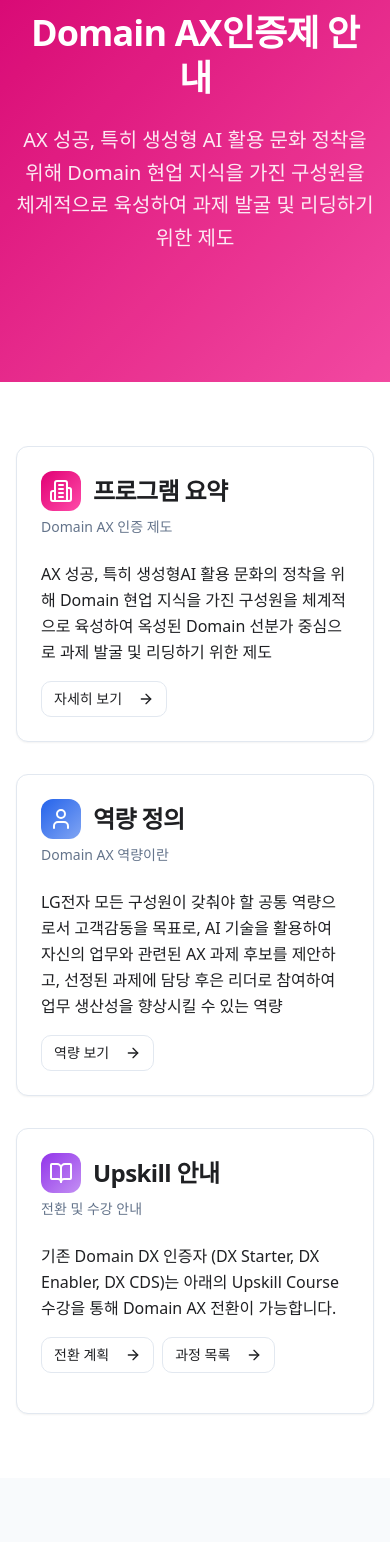
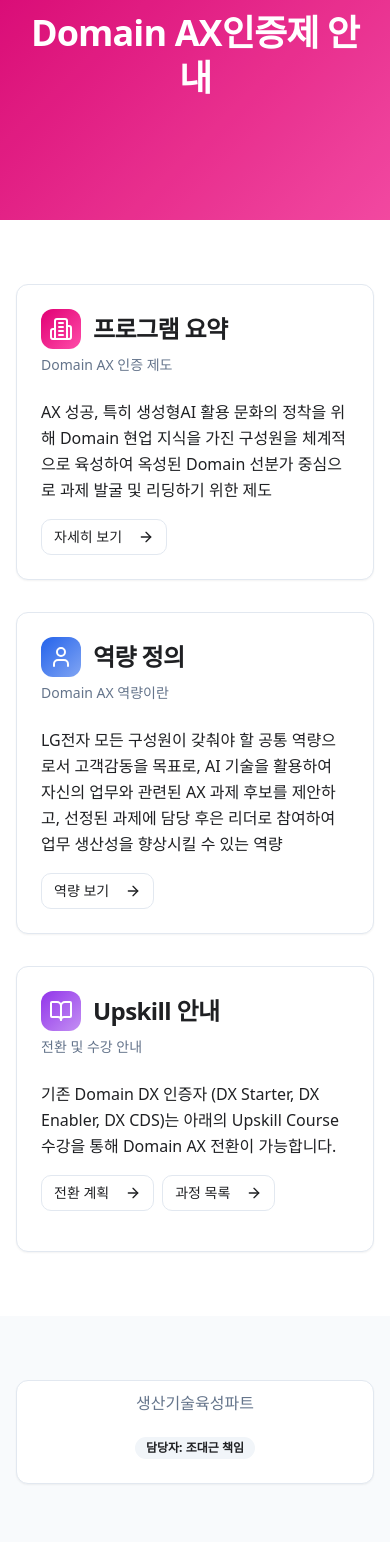
Before and after one commit to foolpoet44/domainax-navigator, a React (Vite) app: page / in a window 390 px wide. Shown: the part 200-1742 px from the top of the page. Built offline with nearby package versions, Linux system fonts and the light colour scheme.

Commit message:
Visual edit in Lovable
Edited UI in Lovable

```diff
--- a/src/pages/Index.tsx
+++ b/src/pages/Index.tsx
@@ -24,9 +24,7 @@ const Index = () => {
             <h1 className="text-4xl md:text-6xl font-bold mb-6 leading-tight">
               Domain AX인증제 안내
             </h1>
-            <p className="text-xl md:text-2xl mb-8 leading-relaxed max-w-4xl mx-auto opacity-90">
-              {domainAxData.hero.subtitle}
-            </p>
+
 
           </div>
         </div>
@@ -123,7 +121,7 @@ const Index = () => {
             <CardContent className="text-center">
               <div className="space-y-3">
 
-                <div className="text-muted-foreground">{domainAxData.contact.unit}</div>
+                <div className="text-muted-foreground py-[10px]">{domainAxData.contact.unit}</div>
                 <Badge variant="secondary" className="mt-4">
                   담당자: {domainAxData.contact.owner}
                 </Badge>
```
